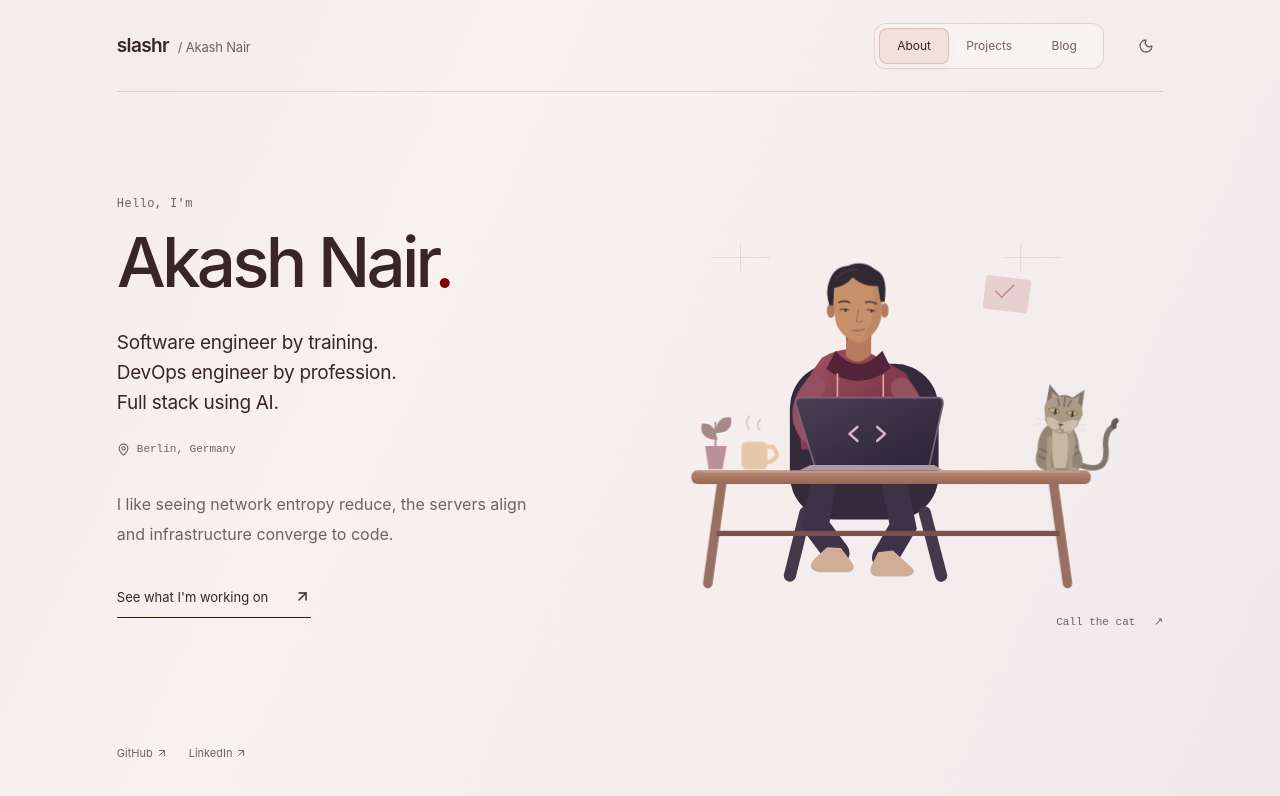
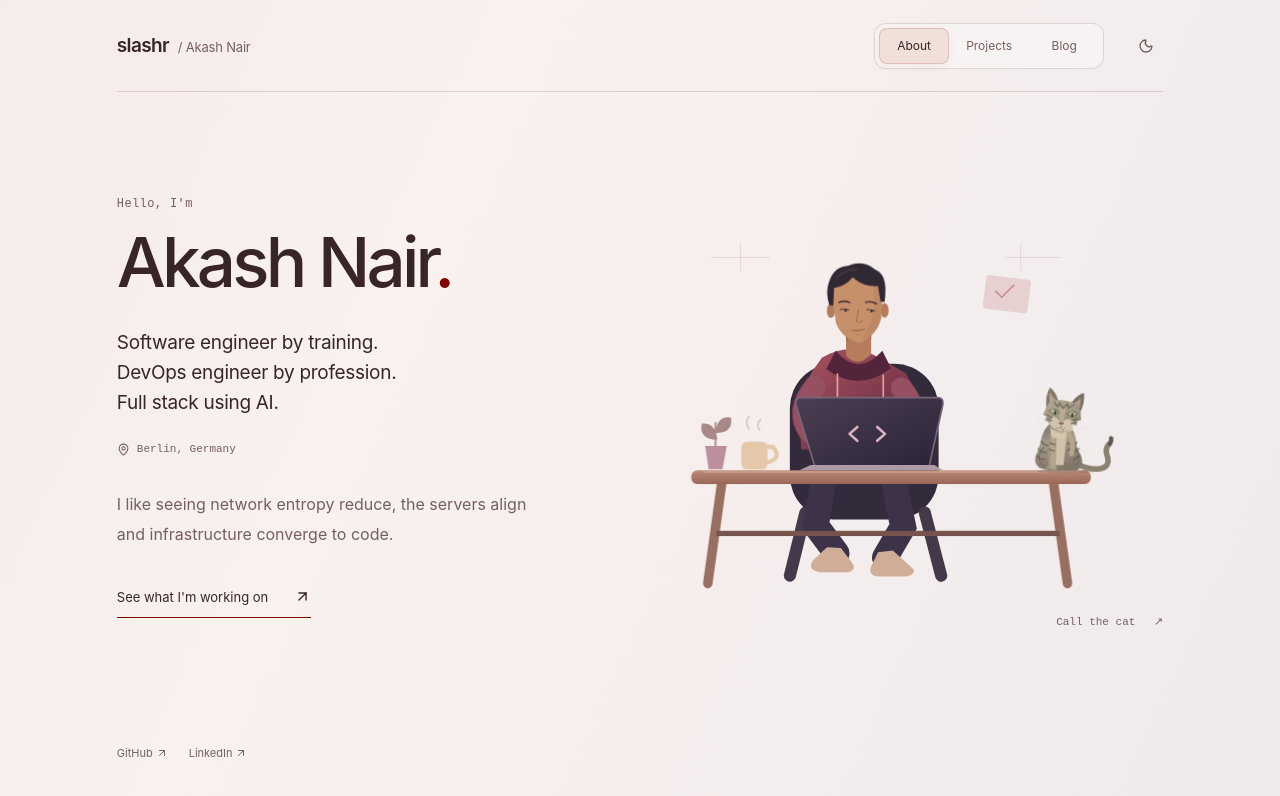
Before and after one commit to slashr/slashr.github.io, a Next.js app: page / in a window 1280 px wide. Shown: the top 796 px of the page. Built offline with nearby package versions, Linux system fonts and the light colour scheme.

Commit message:
Refine the tabby anatomy and grounded desk animation

```diff
--- a/components/desk-companion.tsx
+++ b/components/desk-companion.tsx
@@ -20,6 +20,21 @@ export function DeskCompanion() {
       >
         <svg viewBox="0 0 640 500" className="desk-art" aria-hidden="true">
           <defs>
+            <linearGradient id="desk-cat-coat" x1="0" y1="0" x2=".25" y2="1">
+              <stop stopColor="#726c63" />
+              <stop offset=".45" stopColor="#a49a87" />
+              <stop offset="1" stopColor="#827769" />
+            </linearGradient>
+            <linearGradient id="desk-cat-face" x1="0" y1="0" x2=".7" y2="1">
+              <stop stopColor="#b5aa95" />
+              <stop offset=".6" stopColor="#a09580" />
+              <stop offset="1" stopColor="#887d6c" />
+            </linearGradient>
+            <linearGradient id="desk-cat-leg" x1="0" y1="0" x2="1" y2="0">
+              <stop stopColor="#938672" />
+              <stop offset=".65" stopColor="#b8aa92" />
+              <stop offset="1" stopColor="#a0937e" />
+            </linearGradient>
             <linearGradient id="desk-hoodie" x1="0" y1="0" x2="1" y2="1">
               <stop stopColor="#a65361" />
               <stop offset="1" stopColor="#60253c" />
@@ -235,194 +250,254 @@ export function DeskCompanion() {
         </svg>
         <div data-cat-home="" data-pose="sit">
           <svg data-cat="" viewBox="0 0 180 210" aria-hidden="true">
+            <ellipse
+              className="cat-contact-shadow"
+              cx="99"
+              cy="179"
+              rx="39"
+              ry="2.3"
+              fill="#352b30"
+              opacity=".17"
+            />
             <g className="sit-rig">
               <g className="cat-tail">
                 <path
-                  d="M109 170Q153 185 148 150Q143 127 155 119"
-                  stroke="#80766b"
+                  d="M111 169C134 180 157 179 151 160Q147 150 154 144"
+                  stroke="#8b8171"
                   strokeWidth="7"
                   fill="none"
                   strokeLinecap="round"
                 />
                 <path
-                  d="M155 119q-1-5 2-7"
-                  stroke="#625c55"
-                  strokeWidth="7"
+                  d="M154 144q3-3 2-7"
+                  stroke="#5d5951"
+                  strokeWidth="5.5"
                   fill="none"
                   strokeLinecap="round"
                 />
               </g>
               <g className="cat-body">
                 <path
-                  d="M78 118Q62 128 62 151Q54 173 72 178L112 178Q125 171 115 151Q114 128 102 119Z"
-                  fill="#938674"
+                  d="M78 118C65 129 68 141 61 156Q55 168 65 175L76 178H112Q124 171 115 154C109 144 114 131 101 119Z"
+                  fill="url(#desk-cat-coat)"
                 />
                 <path
-                  d="M81 126Q78 149 83 175H98Q104 146 99 126Z"
-                  fill="#c6b8a2"
+                  d="M78 123Q89 131 101 122L98 143 95 171H82L80 143Z"
+                  fill="#d0c3ab"
                 />
                 <path
-                  d="M77 137 76 173Q75 177 83 177M104 137 103 173Q102 177 111 177"
+                  d="M80 128l4 7 4-3 4 5 6-8"
+                  stroke="#ece0c8"
+                  strokeWidth="1"
                   fill="none"
-                  stroke="#a99b88"
-                  strokeWidth="6"
-                  strokeLinecap="round"
+                  opacity=".6"
                 />
                 <path
-                  d="m65 150 8 4m-9 5 7 4m41-16-7 5m9 3-8 4"
-                  stroke="#716b5e"
-                  strokeWidth="2.2"
+                  d="M70 148Q59 161 68 171L78 174M109 148Q120 163 109 174"
                   fill="none"
+                  stroke="#736c60"
+                  strokeWidth="1.3"
+                />
+                <path
+                  d="M78 135Q74 153 76 171Q70 173 73 177H85Q89 176 85 171L86 137Z"
+                  fill="url(#desk-cat-leg)"
+                />
+                <path
+                  className="seated-front-paw"
+                  d="M99 136Q98 151 100 171Q95 173 98 177H110Q114 175 108 171L106 135Z"
+                  fill="url(#desk-cat-leg)"
+                />
+                <path
+                  d="M76 175v2m4-2v2m21-2v2m4-2v2"
+                  fill="none"
+                  stroke="#776d5e"
+                  strokeWidth=".6"
+                />
+                <path
+                  d="M67 141q2 4 8 5m-12 4q4 5 10 5m-12 4q3 5 9 5m42-22-7 6m10 2-9 6m10 3-8 5M78 143l6 2m-7 6 6 2m17-9 7-2m-7 10 7-2"
+                  stroke="#57584f"
+                  strokeWidth="2"
+                  fill="none"
+                  opacity=".65"
                   strokeLinecap="round"
                 />
               </g>
               <g className="groom-paw">
                 <path
-                  d="M105 159Q111 137 104 128"
-                  stroke="#a99b88"
+                  d="M105 158Q110 146 104 133Q102 128 105 126"
+                  stroke="#b5a58d"
                   strokeWidth="6"
                   fill="none"
                   strokeLinecap="round"
                 />
-                <ellipse cx="104" cy="127" rx="5" ry="4" fill="#cbbca5" />
+                <path
+                  d="M100 129Q99 122 104 122Q111 122 108 129Z"
+                  fill="#cfc0a6"
+                />
               </g>
               <g className="cat-head seated-head">
+                <g className="cat-ear ear-left">
+                  <path d="M68 99Q64 84 69 73Q77 77 82 89Z" fill="#81796a" />
+                  <path d="M70 80 72 94 78 88Z" fill="#b49c91" />
+                  <path d="m70 80 2 12" stroke="#d3bfb0" strokeWidth=".8" />
+                </g>
+                <g className="cat-ear ear-right">
+                  <path
+                    d="M99 88Q105 77 113 74Q116 88 111 100Z"
+                    fill="#777063"
+                  />
+                  <path d="M110 81 102 89 110 94Z" fill="#b49c91" />
+                </g>
                 <path
-                  d="M67 94 68 69 82 82Q90 78 99 82L113 70 113 96Z"
-                  fill="#80766b"
-                />
-                <path d="m72 78 2 13 7-7M108 78l-2 13-7-7" fill="#b59c91" />
-                <path
-                  d="M66 102Q63 85 88 82Q114 83 115 102L110 117Q102 129 89 130Q75 127 69 116Z"
-                  fill="#a99b88"
+                  d="M68 98Q71 86 89 87Q107 86 112 99L114 109 109 111 110 116 105 116Q101 126 90 128Q77 126 73 117L68 116 70 111 65 109Z"
+                  fill="url(#desk-cat-face)"
                 />
                 <path
-                  d="M70 111Q79 109 89 117Q99 109 111 110L107 121Q89 134 73 121Z"
-                  fill="#cbbca5"
+                  d="M76 110Q83 108 89 116Q95 108 104 110L105 119Q98 127 90 127Q79 125 75 119Z"
+                  fill="#d1c4ac"
+                />
+                <path
+                  d="M85 96Q89 101 93 96L92 112 88 115 86 111Z"
+                  fill="#b9ab91"
                 />
                 <g className="cat-blink">
                   <path
-                    d="M71 101q8-6 15 1-8 7-15-1M94 102q8-7 15-1-7 8-15 1"
-                    fill="#c6b57b"
-                    stroke="#625b51"
-                    strokeWidth="1"
+                    d="M72 102Q78 97 85 103Q80 108 75 105ZM95 103Q102 97 108 101L105 105Q99 108 95 103Z"
+                    fill="#b2b38b"
+                    stroke="#494b42"
+                    strokeWidth=".9"
                   />
-                  <g className="cat-eyes" fill="#30342d">
-                    <ellipse cx="79" cy="102" rx="1.5" ry="4" />
-                    <ellipse cx="101" cy="102" rx="1.5" ry="4" />
+                  <g className="cat-eyes" fill="#30362f">
+                    <ellipse cx="79" cy="103" rx="1.2" ry="2.8" />
+                    <ellipse cx="101" cy="103" rx="1.2" ry="2.8" />
                   </g>
+                  <path
+                    d="M74 101l3-1m22 1 3-1"
+                    stroke="#e4dcc5"
+                    strokeWidth=".8"
+                  />
                 </g>
-                <path d="m85 117 8 0-4 4Z" fill="#765a56" />
+                <path d="m86 115 7 0q1 2-3.5 4-4-2-3.5-4" fill="#916f69" />
                 <path
-                  d="M89 121v3m0 0-5 2m5-2 5 2"
+                  d="M89.5 119v3m0 0q-3 3-6 0m6 0q3 3 6 0"
                   fill="none"
-                  stroke="#726659"
-                  strokeWidth=".9"
+                  stroke="#786c5e"
+                  strokeWidth=".7"
                 />
                 <path
-                  d="m75 116-18-2m18 5-19 3m48-6 19-2m-19 5 18 3"
+                  d="m78 116-19-3m19 6-20 1m21 2-17 5m39-11 19-4m-18 7 20 0m-20 3 17 4"
                   fill="none"
-                  stroke="#d5cabc"
-                  strokeWidth=".7"
-                  opacity=".7"
+                  stroke="#e4dbca"
+                  strokeWidth=".55"
+                  opacity=".9"
                 />
                 <path
-                  d="m81 86 3 8m6-10v10m8-8-3 8"
+                  d="m77 91 5 5 2-5 5 6 5-6 2 5 6-5M70 108l7 3m-6 2 6 2m32-7-7 3m6 2-6 2"
                   fill="none"
-                  stroke="#736d60"
-                  strokeWidth="2"
+                  stroke="#5d6053"
+                  strokeWidth="1.6"
+                  opacity=".8"
                   strokeLinecap="round"
                 />
                 <path
                   className="cat-tongue"
-                  d="M90 124q2 7 5 4l-1-5"
-                  fill="#bb8887"
+                  d="M90 124q2 6 4 3v-4"
+                  fill="#c79793"
                 />
               </g>
             </g>
             <g className="side-rig">
               <g className="cat-tail side-tail">
                 <path
-                  d="M139 134Q170 133 164 108Q158 88 170 84"
+                  d="M139 137C160 143 176 132 173 117Q171 108 176 106"
                   fill="none"
-                  stroke="#80766b"
+                  stroke="#8b8171"
                   strokeWidth="7"
                   strokeLinecap="round"
                 />
                 <path
-                  d="M170 84q3-2 2-6"
+                  d="M176 106q4-3 3-8"
                   fill="none"
-                  stroke="#625c55"
-                  strokeWidth="7"
+                  stroke="#5d5951"
+                  strokeWidth="5.5"
                   strokeLinecap="round"
                 />
               </g>
               <g className="leg back-far">
-                <path d="M126 138 135 158 129 177" />
-                <path className="toe" d="M129 177H123" />
+                <path d="M122 136Q136 155 127 175L132 177Q143 156 130 134Z" />
+                <path className="toe" d="M123 174h9v4h-10Z" />
               </g>
               <g className="leg front-far">
-                <path d="M69 137 66 157 61 177" />
-                <path className="toe" d="M61 177H55" />
+                <path d="M65 134 64 157 58 175 63 178 72 157 73 135Z" />
+                <path className="toe" d="M56 174h9v4H55Z" />
               </g>
               <path
                 className="side-torso"
-                d="M62 120Q77 112 94 117Q113 116 132 122Q148 129 143 145Q139 159 123 158L94 153 70 149Q57 143 62 120Z"
-                fill="#938674"
+                d="M62 122C68 113 77 114 88 119C104 124 117 112 132 121Q148 129 143 146Q140 157 127 155C107 147 91 153 71 149Q58 144 62 122Z"
+                fill="url(#desk-cat-coat)"
               />
               <path
                 d="M69 145Q96 154 125 149"
                 fill="none"
                 stroke="#c6b8a2"
-                strokeWidth="5"
+                strokeWidth="3"
                 strokeLinecap="round"
+                opacity=".6"
               />
               <path
                 d="m84 120 2 13m8-14 1 11m13-10-2 11m12-8-5 10m17-6-6 9"
-                stroke="#716b5e"
-                strokeWidth="2.8"
+                stroke="#55584e"
+                strokeWidth="2.1"
                 fill="none"
+                opacity=".65"
                 strokeLinecap="round"
               />
               <g className="leg back-near">
-                <path d="M130 141 113 159 119 177" />
-                <path className="toe" d="M119 177H113" />
+                <path d="M124 135Q108 155 116 177L122 177Q119 157 136 139Z" />
+                <path className="toe" d="M112 174h10v4h-11Z" />
               </g>
               <g className="leg front-near">
-                <path d="M74 140 80 159 70 177" />
-                <path className="toe" d="M70 177H64" />
+                <path d="M69 136 73 157 67 175 73 178 82 157 79 136Z" />
+                <path className="toe" d="M63 174h11v4H62Z" />
               </g>
               <g className="cat-head walking-head">
-                <path d="m38 103 1-23 14 14 11-6 3 22Z" fill="#80766b" />
-                <path d="m42 88 1 12 7-4" fill="#b59c91" />
+                <path d="M57 100 61 82Q70 87 71 104Z" fill="#716d60" />
+                <g className="cat-ear ear-left">
+                  <path d="M42 102Q39 88 44 80Q53 86 57 98Z" fill="#8c8372" />
+                  <path d="m45 86 2 13 7-2Z" fill="#b49c91" />
+                </g>
                 <path
-                  d="M39 99Q56 90 68 104L66 123Q59 135 43 131L32 124 23 119 29 111Z"
-                  fill="#a99b88"
+                  d="M43 99Q58 94 68 104Q74 115 65 125L62 129 57 128Q49 132 43 127L35 125 29 120 31 115 36 111Z"
+                  fill="url(#desk-cat-face)"
                 />
-                <path d="m25 117 16-3 9 7-6 9-14-6Z" fill="#cbbca5" />
-                <path d="m23 116 6 0-2 4-5-1Z" fill="#765a56" />
+                <path
+                  d="M32 116Q39 112 46 118L48 122 44 127 36 124 30 120Z"
+                  fill="#d1c4ac"
+                />
+                <path d="M29 116q3-2 5 1l-2 3-3-1Z" fill="#916f69" />
                 <g className="cat-blink">
                   <path
-                    d="M37 108q7-5 13 0-7 6-13 0"
-                    fill="#c6b57b"
-                    stroke="#625b51"
-                    strokeWidth="1"
+                    d="M40 109q6-5 12-1-5 6-11 3Z"
+                    fill="#b2b38b"
+                    stroke="#494b42"
+                    strokeWidth=".9"
                   />
-                  <g className="cat-eyes" fill="#30342d">
-                    <ellipse cx="43" cy="108" rx="1.4" ry="3.2" />
+                  <g className="cat-eyes" fill="#30362f">
+                    <ellipse cx="45" cy="109" rx="1.1" ry="2.6" />
                   </g>
+                  <path d="m42 108 3-1" stroke="#e4dcc5" strokeWidth=".8" />
                 </g>
                 <path
-                  d="m30 124 9 2m-7-6-18 1m20 3-18 4M57 99l-3 8m10-5-5 8"
+                  d="M32 121q4 3 8 1M56 100l-3 5m11-1-6 7m8 1-7 6m-17 2-6 3"
                   fill="none"
-                  stroke="#736d60"
-                  strokeWidth="1"
+                  stroke="#626454"
+                  strokeWidth="1.3"
                   strokeLinecap="round"
                 />
                 <path
-                  d="m34 123-16 5"
-                  stroke="#d5cabc"
-                  strokeWidth=".7"
+                  d="m37 119-17-1m18 4-18 3m20 0-15 5"
+                  stroke="#e4dbca"
+                  strokeWidth=".55"
                   fill="none"
                 />
               </g>
```
Also changed, not shown: components/desk-companion.css (+54 -10 lines), lib/desk-companion.js, 5 other files (tests, documents, lock files or other folders).
